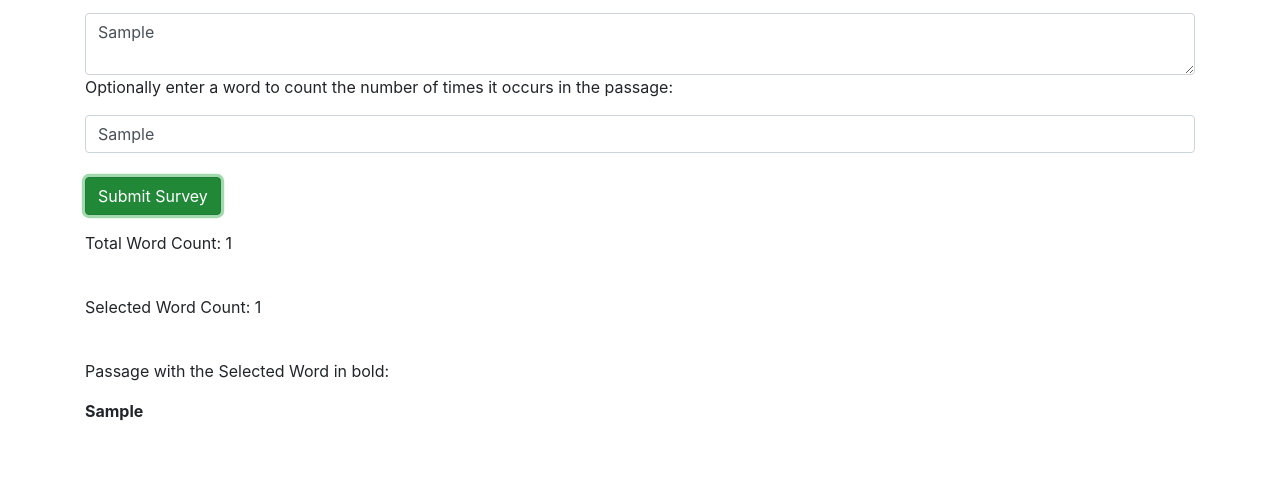
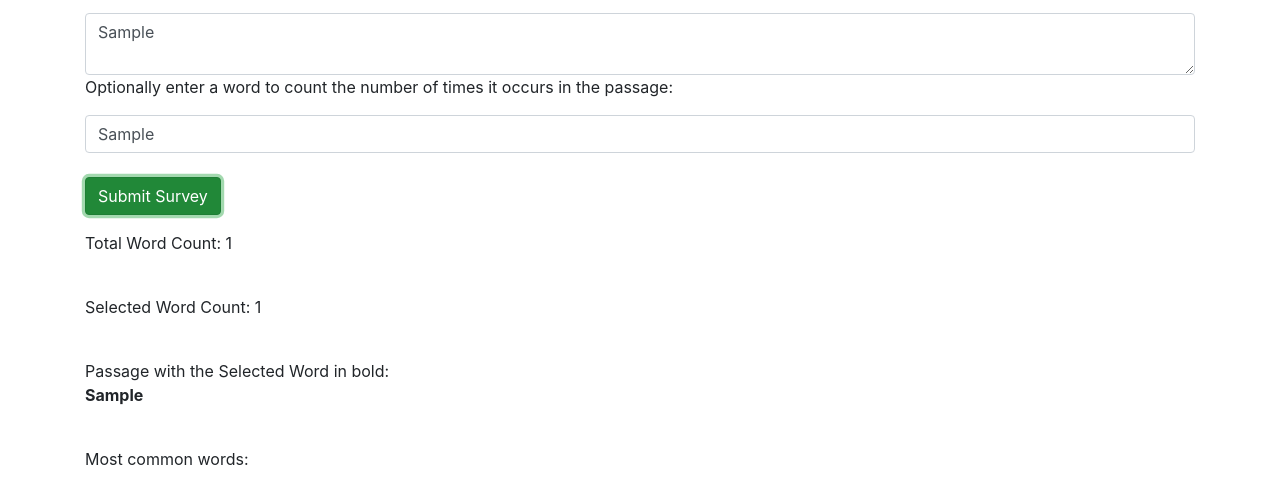
Before and after one commit to joncheng-dev/text-analyzer, a plain HTML site: page index.html in a window 1280 px wide. Both pictures are taken after typing "Sample", "Sample" into the empty fields and a click on the button "Submit Survey". Shown: the part 73-576 px from the top of the page. Drawn offline with Linux system fonts and the light colour scheme.

Commit message:
WIP: add function to take text passage as parameter, and return the most common words to html page

```diff
--- a/index.html
+++ b/index.html
@@ -31,8 +31,12 @@
       <br />
       <p>Selected Word Count: <span id="selected-count"></span></p>
       <br />
-      <p>Passage with the Selected Word in bold:</p>
-      <span id="bolded-passage"></span>
+      <p>
+        Passage with the Selected Word in bold:
+        <span id="bolded-passage"></span>
+      </p>
+      <br />
+      <p>Most common words: <span id="most-common"></span></p>
     </div>
   </body>
 </html>
--- a/js/scripts.js
+++ b/js/scripts.js
@@ -20,6 +20,26 @@ function wordCounter(text) {
   return wordCount;
 }
 
+// Function that bolds text the user is searching for.
+function boldPassage(word, text) {
+  if (noInputtedWord(word, text)) {
+    return "";
+  }
+  let htmlString = "<p>";
+  let textArray = text.split(" ");
+  textArray.forEach(function (element, index) {
+    if (element.toLowerCase().includes(word.toLowerCase())) {
+      htmlString = htmlString.concat("<b>" + element + "</b>");
+    } else {
+      htmlString = htmlString.concat(element);
+    }
+    if (index !== textArray.length - 1) {
+      htmlString = htmlString.concat(" ");
+    }
+  });
+  return htmlString + "</p>";
+}
+
 // Function that counts how many times a word appears in a given text.
 function numberOfOccurrencesInText(word, text) {
   if (noInputtedWord(word, text)) {
@@ -36,26 +56,32 @@ function numberOfOccurrencesInText(word, text) {
   return wordCount;
 }
 
-// Function that bolds text the user is searching for.
-function boldPassage(word, text) {
-  if (noInputtedWord(word, text)) {
-    return "";
-  }
-  let htmlString = "<p>";
-  let textArray = text.split(" ");
-  console.log("Words in text split into array: " + textArray);
-  textArray.forEach(function (element, index) {
-    if (element.toLowerCase().includes(word.toLowerCase())) {
-      htmlString = htmlString.concat("<b>" + element + "</b>");
-    } else {
-      htmlString = htmlString.concat(element);
+// Function that returns the most common words in a passage.
+function mostCommon(text) {
+  const textArray = text.split(" ");
+  const elementCount = [];
+
+  textArray.forEach(function (element) {
+    elementCount.push(numberOfOccurrencesInText(element, text));
+  });
+  console.log("Text in ea. position: " + textArray);
+  console.log("# of each element: " + elementCount);
+  // Loop through the text array positions, and then zero the elementCount array at the position.
+  // Hi there hey yo hi hi yay yo whoa there whoa... yay!
+  const uniqueWords = [];
+  textArray.forEach(function (element) {
+    // Hi,there,hey,yo,hi,hi,yay,yo,whoa,there,whoa...,yay!
+    // 3,     2,  1, 2, 3, 3,  2, 2,   2,    2,   1,     1
+
+    if (!uniqueWords.includes(element.toLowerCase())) {
+      uniqueWords.push(element.toLowerCase());
     }
-    if (index !== textArray.length - 1) {
-      htmlString = htmlString.concat(" ");
-    }
+    // First, it goes to "Hi". This word has not been logged yet. Great.
+    // Then it checks "there". This word has not been logged yet. Great.
+    // ..
+    // Then it sees "hi". This word has already been logged. Therefore zero the other array at this position --- elementCount[index] = 0;
   });
-  console.log(htmlString + "</p>");
-  return htmlString + "</p>";
+  console.log("Array of unique words: " + uniqueWords);
 }
 
 // User Interface Logic
@@ -70,7 +96,7 @@ $(document).ready(function () {
 
     $("#total-count").html(wordCount);
     $("#selected-count").html(occurrencesOfWord);
-
     $("#bolded-passage").html(boldPassage(word, passage));
+    $("#most-common").html(mostCommon(passage));
   });
 });
```
